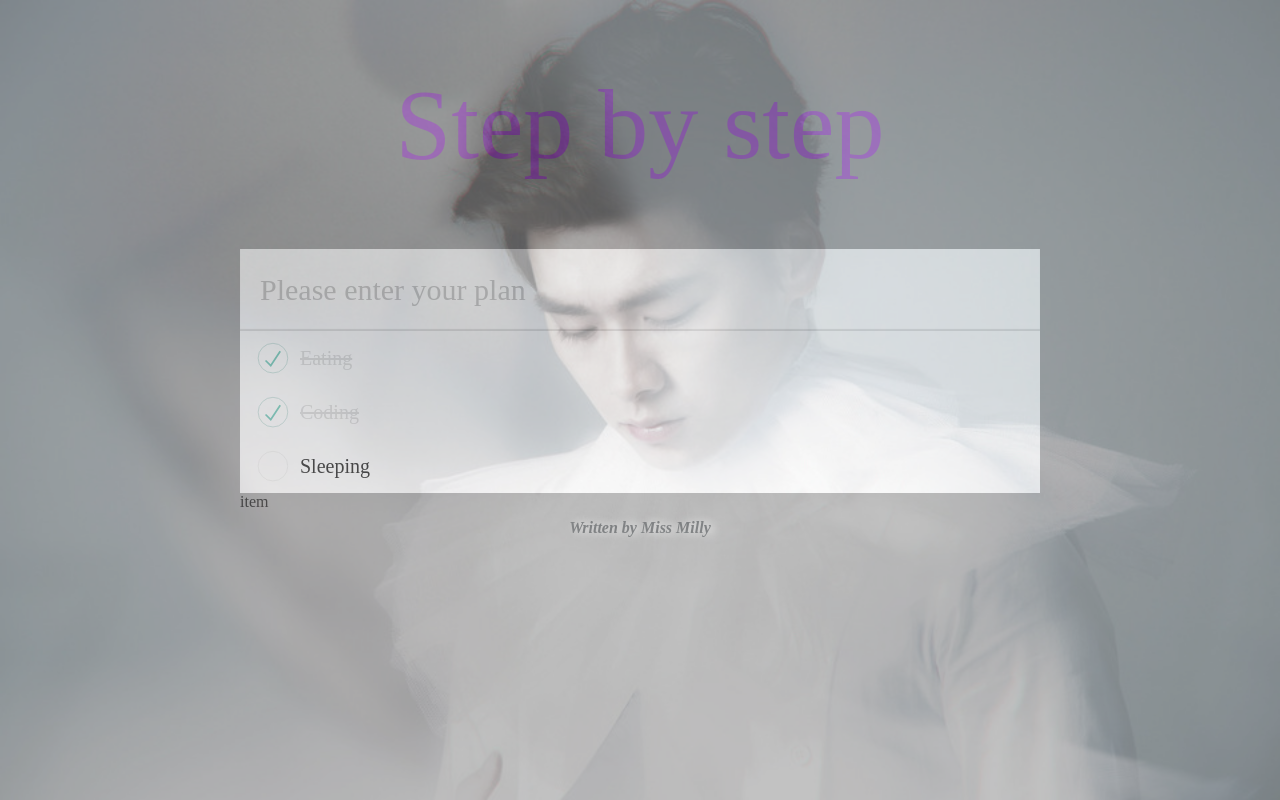
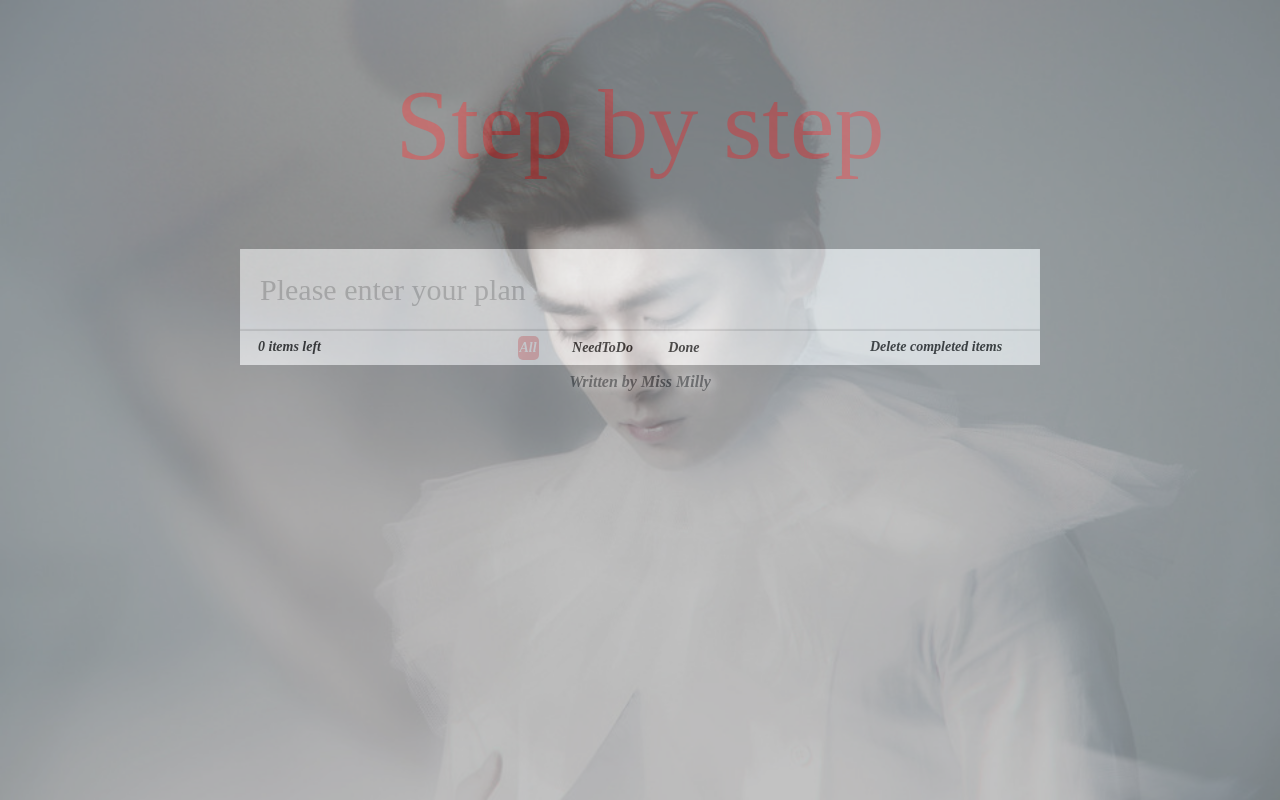
Before and after one commit to liumengge/MyTODO, a Vue app: page / in a window 1280 px wide. Built offline with nearby package versions, Linux system fonts and the light colour scheme; the HTML template or start-up script is replaced by a standard one.

Commit message:
前端开发完成

```diff
--- a/src/components/Header.vue
+++ b/src/components/Header.vue
@@ -8,8 +8,7 @@
 .header {
   text-align: center;
   h1 {
-    color: rgb(175, 39, 238);
-    opacity: 0.6;
+    color: rgba(243, 75, 75, 0.8);
     font-size: 100px;
     font-family: 'Times New Roman', Times, serif;
     font-weight: 400;
--- a/src/components/Tabs.vue
+++ b/src/components/Tabs.vue
@@ -1,15 +1,97 @@
 <template>
-  <div>
-    item
+  <div class="tabs-box">
+    <span class="unReached">{{ unReachedNum }} items left</span>
+    <span class="tabs">
+      <span
+        v-for="state in states"
+        :key="state"
+        :class="[state, show === state ? 'pointed' : '']"
+        @click="handleShow(state)"
+      >{{ state }}</span>
+    </span>
+    <span class="delete" @click="handleDeleteCompleted">Delete completed items</span>
   </div>
 </template>
 
 <script>
 export default {
-
+  props: {
+    show: {
+      type: String,
+      required: true
+    },
+    todoLists: {
+      type: Array,
+      required: true
+    }
+  },
+  data() {
+    return {
+      states: ['All', 'NeedToDo', 'Done']
+    }
+  },
+  computed: {
+    unReachedNum() {
+      return this.todoLists.filter(todoList => !todoList.done).length
+    }
+  },
+  methods: {
+    handleShow(state) {
+      this.$emit('handleShow', state)
+    },
+    handleDeleteCompleted() {
+      this.$emit('handleDeleteCompleted')
+    }
+  },
 }
 </script>
 
 <style lang="scss" scoped>
-
+  .tabs-box {
+    display: flex;
+    justify-content: space-between;
+    background-color: #fff;
+    font-size: 14px;
+    font-style: italic;
+    font-weight: 700;
+    line-height: 1.375rem;
+    padding: 5px 0;
+    .unReached {
+      width: 5.875rem;
+      text-align: left;
+    }
+    .tabs {
+      width: 11.5rem;
+      display: flex;
+      justify-content: space-between;
+      * {
+        display: inline-block;
+        padding: 0 .0625rem;
+        cursor: pointer;
+        border: 1px solid rgba(175,47,47,0);
+        &.pointed {
+          // border-color: rgba(243, 75, 75, 0.4);
+          // border-radius: 5px;
+          background-color: rgba(243, 75, 75, 0.4);
+          color: #fff;
+          border-radius: 5px;
+        }
+      }
+    }
+    .unReached, .tabs, .delete {
+      padding: 0 1.125rem;
+    }
+    .delete {
+      width: 10.875rem;
+      text-align: center;
+      cursor: pointer;
+      margin-right: 1.0625rem;
+      padding: 0;
+      &:hover {
+        background-color: rgba(243, 75, 75, 0.4);
+        color: #fff;
+        border-radius: 5px;
+      }
+    }
+  }
 </style>
--- a/src/components/TodoList.vue
+++ b/src/components/TodoList.vue
@@ -19,7 +19,7 @@ export default {
   },
   methods: {
     handleDelete(index) {
-      console.log(index)
+      this.$emit('delete', index)
     }
   }
 }
@@ -30,6 +30,7 @@ export default {
     position: relative;
     background-color: #fff;
     &:hover {
+      background-color: #ddd;
       cursor: pointer;
       .delete::after {
         content: 'x';
@@ -62,6 +63,7 @@ export default {
       margin: auto 0;
       appearance: none;
       outline: none;
+      cursor: pointer;
       &::after {
         content: url('../assets/images/unChecked.svg');
       }
--- a/src/components/TodoMain.vue
+++ b/src/components/TodoMain.vue
@@ -9,12 +9,18 @@
       @keydown.enter="handleAddTodoList"
     >
     <todo-list
-      v-for="(item, index) in todoLists"
+      v-for="(item, index) in filteredTodoLists"
       :key="item.id"
       :todoList="item"
       :index="index"
+      @delete="deleteTodoList"
     ></todo-list>
-    <tabs></tabs>
+    <tabs
+      :todoLists="todoLists"
+      :show="show"
+      @handleShow="handleShow"
+      @handleDeleteCompleted="handleDeleteCompleted"
+    ></tabs>
   </div>
 </template>
 
@@ -32,22 +38,25 @@ export default {
   data() {
     return {
       todoLists: [
-        {
-          id: 0,
-          done: true,
-          value: 'Eating'
-        },
-        {
-          id: 1,
-          done: true,
-          value: 'Coding'
-        },
-        {
-          id: 2,
-          done: false,
-          value: 'Sleeping'
-        }
+        // {
+        //   id: 0,
+        //   done: true,
+        //   value: 'Eating'
+        // },
+        // {
+        //   id: 1,
+        //   done: true,
+        //   value: 'Coding'
+        // }
       ],
+      show: 'All'
+    }
+  },
+  computed: {
+    filteredTodoLists() {
+      if (this.show === 'All') return this.todoLists
+      const done = this.show === 'Done'
+      return this.todoLists.filter(todoList => done === todoList.done)
     }
   },
   methods: {
@@ -58,11 +67,17 @@ export default {
         done: false
       })
       this.$refs.txt.value = ''
+    },
+    deleteTodoList(idx) {
+      this.todoLists.splice(idx, 1)
+    },
+    handleShow(state) {
+      this.show = state
+    },
+    handleDeleteCompleted() {
+      this.todoLists = this.todoLists.filter(todoList => !todoList.done)
     }
   },
-  handleDelete(index) {
-    console.log(index)
-  }
 }
 </script>
 
```
Also changed, not shown: 1 other file (tests, documents, lock files or other folders).
